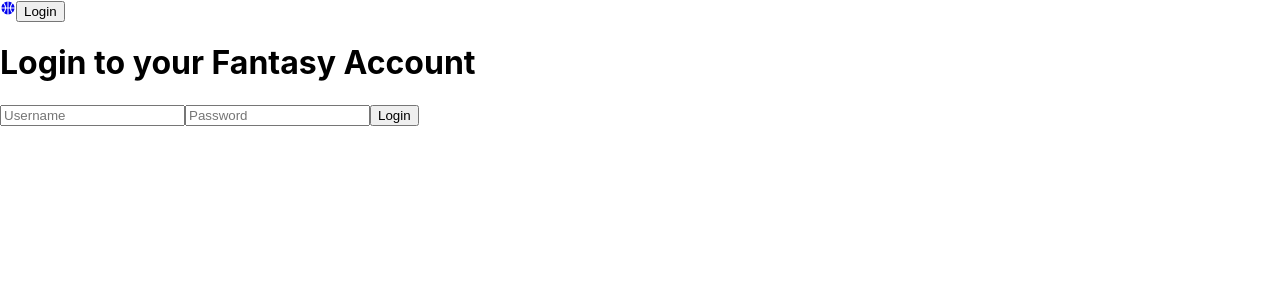
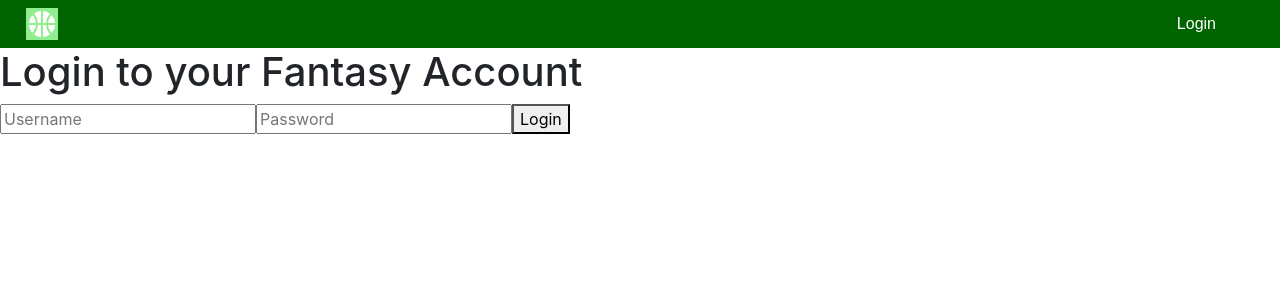
Before and after one commit to geon12/fantasy-app-frontend, a React (Create React App) app: page /login in a window 1280 px wide. Shown: the top 300 px of the page. Built offline with nearby package versions, Linux system fonts and the light colour scheme.

Commit message:
style nav bar

```diff
--- a/public/index.html
+++ b/public/index.html
@@ -3,6 +3,8 @@
   <head>
     <meta charset="utf-8" />
     <link rel="icon" href="%PUBLIC_URL%/favicon.ico" />
+    <link href="https://cdn.jsdelivr.net/npm/bootstrap@5.1.2/dist/css/bootstrap.min.css" rel="stylesheet" integrity="sha384-uWxY/CJNBR+1zjPWmfnSnVxwRheevXITnMqoEIeG1LJrdI0GlVs/9cVSyPYXdcSF" crossorigin="anonymous">
+
     <meta name="viewport" content="width=device-width, initial-scale=1" />
     <meta name="theme-color" content="#000000" />
     <meta
--- a/src/components/Logout.js
+++ b/src/components/Logout.js
@@ -9,7 +9,7 @@ function Logout({setUser}) {
         history.push("/login")
     }
     return (
-        <button onClick={handleClick}>Logout</button>
+        <button className="log log-button" onClick={handleClick}>Logout</button>
     )
 }
 
--- a/src/components/NavBar.js
+++ b/src/components/NavBar.js
@@ -1,24 +1,25 @@
 import Logout from "./Logout";
 import { IoMdBasketball } from 'react-icons/io';
 import { Link } from "react-router-dom"
+import "./styles/NavBar.css"
 
 function NavBar({user, setUser}) {
 
 
     return (
-        <nav>
-                    <Link to="/"><IoMdBasketball /></Link>
+        <nav className="navbar">
+                    <Link className="nav-item" to="/"><IoMdBasketball className="icon"/></Link>
                 {user ?
                     <>
 
-                        <Link to="/profile">Profile</Link>
-                        <Link to="/leagues">Leagues</Link>
-                        <Link to="/join_league">Join a League</Link>
-                        <Logout setUser={setUser}/>
+                        <Link className="nav-item" to="/profile">Profile</Link>
+                        <Link className="nav-item" to="/leagues">Leagues</Link>
+                        <Link className="nav-item" to="/join_league">Join a League</Link>
+                        <Logout className="nav-item" className="log"setUser={setUser}/>
 
                     </> :
-                        <Link to="/login">
-                            <button>Login</button>
+                        <Link className="nav-item" to="/login">
+                            Login
                         </Link>
                 }
         </nav>
--- /dev/null
+++ b/src/components/styles/NavBar.css
@@ -0,0 +1,33 @@
+.navbar {
+    background-color: darkgreen;
+    overflow: hidden;
+    font-family: 'Oswald', sans-serif;
+
+}
+
+.navbar a {
+
+
+    color: white;
+    text-decoration: none;
+    margin-left:2%;
+    margin-right:5%;
+
+}
+
+
+
+.icon {
+    background-color: lightgreen;
+    font-size: 2em;
+
+}
+
+.log {
+    margin-right: 5%
+}
+
+.log-button {
+    background-color: black;
+    color: white;
+}
```
